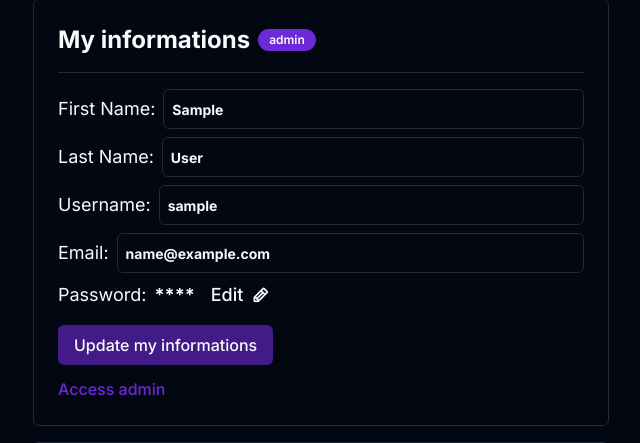
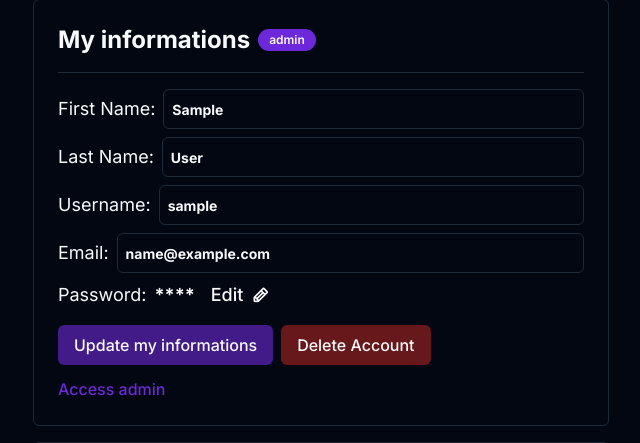
Before and after one commit to dkshs/sbily, a Django app: page /accounts/me/ in a window 1280 px wide. Shown: the part 129-572 px from the top of the page, without its empty margins (319-959 px from the left). Run offline with Django 4.2, Linux system fonts and the light colour scheme; the visitor is signed in with stand-in values (Sample User, id 1); data that the repository does not hold is empty; style sheets or scripts are compiled from the project's sources.

Commit message:
feat: add button to delete account

```diff
--- a/sbily/users/templates/my_account.html
+++ b/sbily/users/templates/my_account.html
@@ -62,7 +62,10 @@
             Edit <i class="ph-bold ph-pencil"></i>
           </a>
         </div>
-        <button type="submit" class="button-primary w-fit mt-2">Update my informations</button>
+        <div class="flex items-center gap-2 mt-2">
+          <button type="submit" class="button-primary w-fit">Update my informations</button>
+          <a href="{% url "delete_account" %}" class="button-destructive">Delete Account</a>
+        </div>
         {% if user.is_staff %}
           <a href="{{ ADMIN_URL }}" class="mt-1 link-primary self-start">Access admin</a>
         {% endif %}
--- a/sbily/users/urls.py
+++ b/sbily/users/urls.py
@@ -6,6 +6,7 @@ from . import views
 account_urlpatterns = [
     path("", views.my_account, name="my_account"),
     path("change_password", views.change_password, name="change_password"),
+    path("delete_account", views.delete_account, name="delete_account"),
 ]
 
 auth_urlpatterns = [
--- a/sbily/users/views.py
+++ b/sbily/users/views.py
@@ -144,3 +144,10 @@ def change_password(request: HttpRequest):
         user.save()
         messages.success(request, "Successful updated password")
     return render(request, "change_password.html")
+
+
+@login_required
+def delete_account(request: HttpRequest):
+    request.user.delete()
+    messages.success(request, "User deleted successfully")
+    return redirect("sign_in")
```
